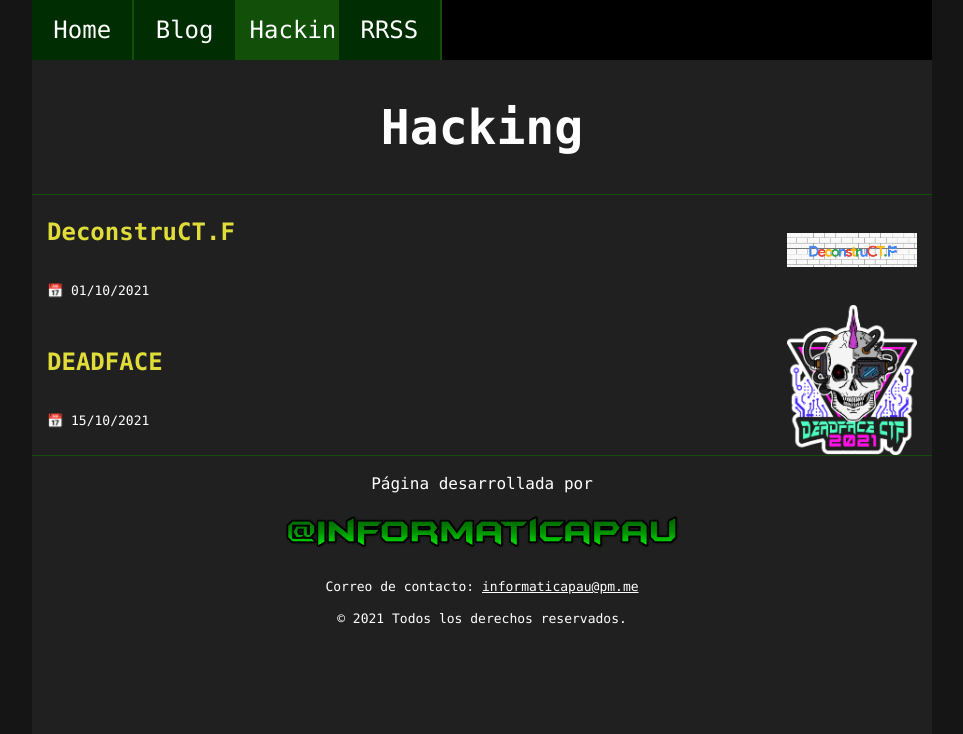
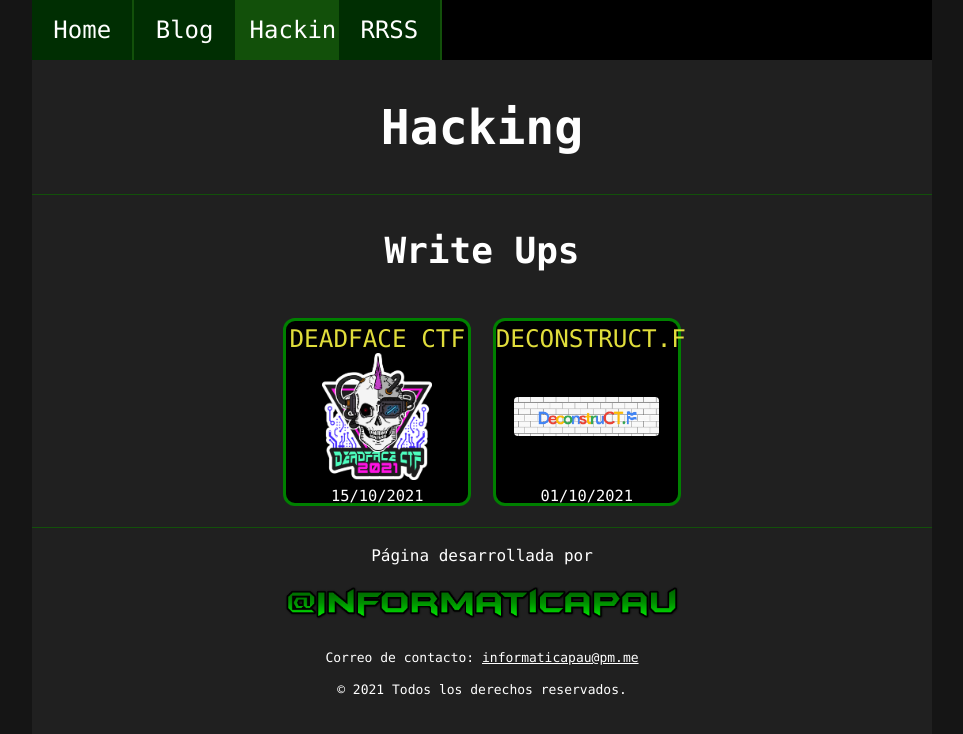
Before and after one commit to informaticapau/informaticapau.github.io, a plain HTML site: page hacking/index.html in a window 1280 px wide. Shown: the whole page, without its empty margins (158-1121 px from the left). Drawn offline with Linux system fonts and the light colour scheme.

Commit message:
Modificada página de hacking

```diff
--- a/hacking/hacking.css
+++ b/hacking/hacking.css
@@ -4,58 +4,115 @@
     --color-entry-desc: #ffffff;
 }
 
-article {
-    text-align: left;
-}
+.write-ups {
+    margin: 10px auto;
 
-article a {
-    text-decoration: none;
-}
-
-article h2 {
-    color: var(--color-post);
-}
-
-.blog-entry-link {
     display: flex;
-    flex-flow: row nowrap;
-    justify-content:space-between;
+    justify-content: center;
     align-items: center;
     align-content: space-around;
 }
 
-.blog-entry-info {
-    order: 1;
+.write-up-link {
+    text-decoration: none;
+}
+
+.write-up-btn {
+    width: 100%;
+    height: 100%;
+    border: 3px solid green;
+    border-radius: 0.5em;
+
+    display: flex;
+    justify-content: space-between;
+    align-items: center;
+    align-content: space-between;
+
+    background-color: black;
+}
+
+.write-up-title {
+    color: var(--color-entry-title);
+    text-overflow: clip;
+}
+
+.write-up-date {
+    text-overflow: ellipsis;
+}
+
+@media screen and (max-width: 480px) {
+
+    .write-ups {
+        flex-flow: column nowrap;
+    }
+
+    .write-up {
+        width: 90%;
+        height: 10vh;
+        margin: 1% 0;
+    }
+
+    .write-up-btn {
+        flex-flow: row nowrap;
+    }
+
+    .write-up-title {
+        width: 70%;
+        padding-left: 5%;
+        text-align: left;
+        font-size: 5vw;
+    }
+
+    .write-up-img {
+        display: none;
+    }
+
+    .write-up-date {
+        width: 30%;
+        text-align: center;
+        font-size: 4vw;
+    }
 
 }
 
-.blog-entry-title {
-    color: var(--color-entry-title);
-    font-size: x-large;
+@media screen and (min-width: 481px) {
+
+    .write-ups {
+        flex-flow: row wrap;
     }
 
-.blog-entry-date {
-    color: var(--color-entry-date);
-    font-size: small;
+    .write-up {
+        min-width: 155px;
+        width: 15vw;
+        min-height: 155px;
+        height: 15vw;
+        padding: 2px;
+        margin: 1% 1%;
     }
 
-.blog-entry-desc {
-    color: var(--color-entry-desc);
-    font-size: medium;
+    .write-up-btn {
+        flex-flow: column nowrap;
     }
 
-.blog-entry-img {
-    order: 2;
-    max-width: 15%;
-    margin-left: 1vw;
+    .write-up-title {
+        width: 100%;
+        height: 15%;
+        text-align: center;
+        font-size: 1.9vw;
     }
 
-#thm-badge {
-    margin: 10px;
+    .write-up-img {
+        max-width: 80%;
+        max-height: 70%;
+        border-radius: 4px;
+        margin: auto;
     }
 
-@media screen and (max-width: 480px) {
-    .blog-entry-img {
-        display: none;
+    .write-up-date {
+        width: 100%;
+        height: 10%;
+        text-align: center;
+        font-size: 1.2vw;
     }
+
 }
--- a/hacking/index.html
+++ b/hacking/index.html
@@ -36,27 +36,34 @@
 
    <main>
 
-      <article class="blog-entry">
-         <a class="blog-entry-link"
-            href="./write_ups/2021-10-01_DeconstruCT.F.pdf">
-            <div class="blog-entry-info">
-               <h2 class="blog-entry-title">DeconstruCT.F</h2>
-               <span class="blog-entry-date">📅 <time datetime="2021-10-01">01/10/2021</time></span>
+      <article id="write-ups">
+         <header><h2>Write Ups</h2></header>
+
+         <section class="write-ups">
+
+            <div class="write-up">
+               <a class="write-up-link" href="./write_ups/2021-10-15_DEADFACE_CTF.pdf">
+                  <div class="write-up-btn">
+                     <span class="write-up-title">DEADFACE CTF</span>
+                     <img class="write-up-img" src="./img/DEADFACE_2021.png" alt="DEADFACE CTF logo">
+                     <span class="write-up-date"><time datetime="2021-10-15">15/10/2021</time></span>
+                  </div>
+               </a>
             </div>
-            <img class="blog-entry-img" src="./img/DECONSTRUCT.F.png">
-         </a>
+
+            <div class="write-up">
+               <a class="write-up-link" href="./write_ups/2021-10-01_DeconstruCT.F.pdf">
+                  <div class="write-up-btn">
+                     <span class="write-up-title">DECONSTRUCT.F</span>
+                     <img class="write-up-img" src="./img/DECONSTRUCT.F.png" alt="DeconstruCT.F logo">
+                     <span class="write-up-date"><time datetime="2021-10-01">01/10/2021</time></span>
+                  </div>
+               </a>
+            </div>
+         </section>
+
       </article>
 
-      <article class="blog-entry">
-         <a class="blog-entry-link"
-            href="./write_ups/2021-10-15_DEADFACE_CTF.pdf">
-            <div class="blog-entry-info">
-               <h2 class="blog-entry-title">DEADFACE</h2>
-               <span class="blog-entry-date">📅 <time datetime="2021-10-15">15/10/2021</time></span>
-            </div>
-            <img class="blog-entry-img" src="./img/DEADFACE_2021.png">
-         </a>
-      </article>
    </main>
 
    <footer>
```
Also changed, not shown: 1 other file. Lines whose indentation alone changed are shown as unchanged.
